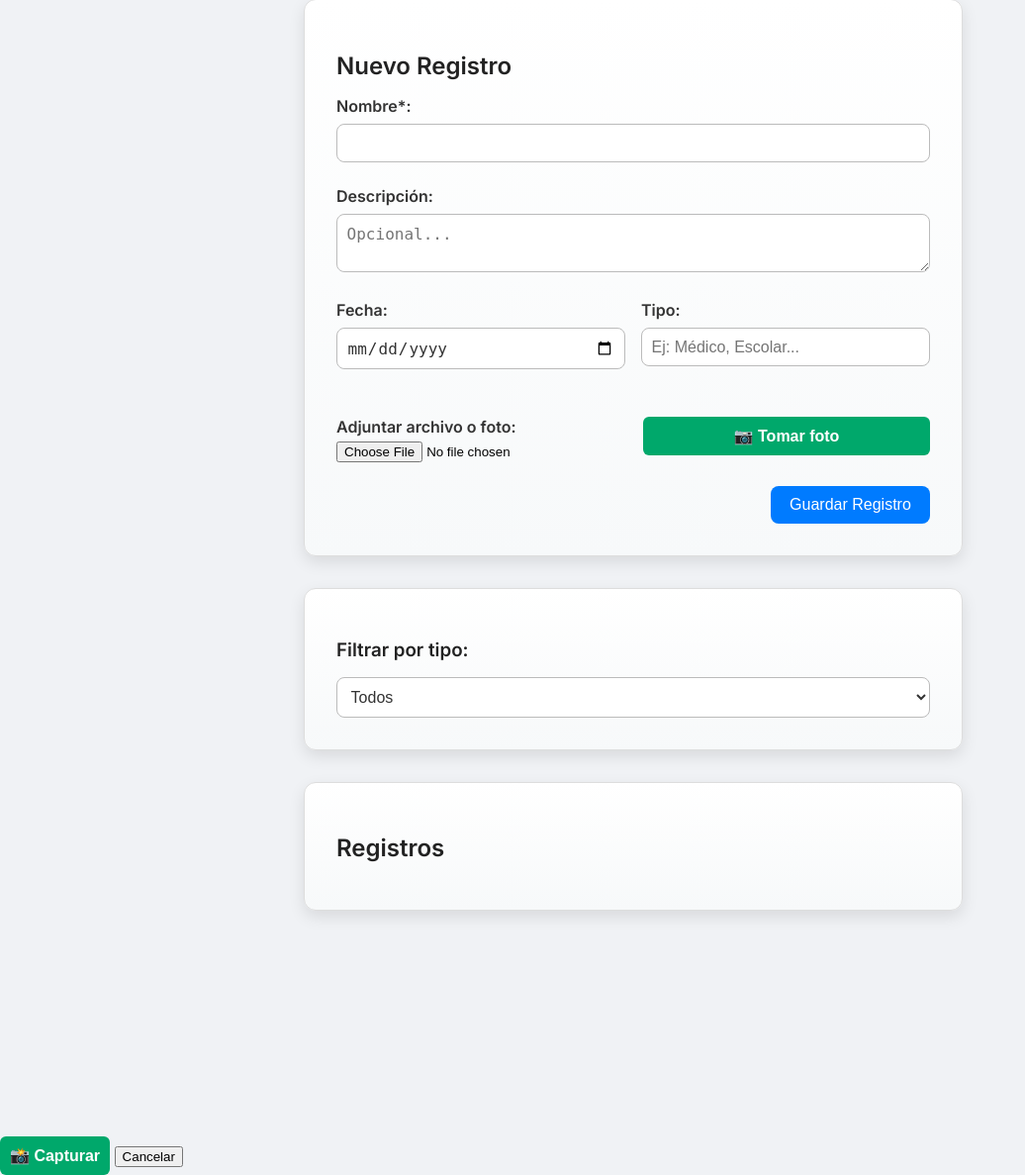
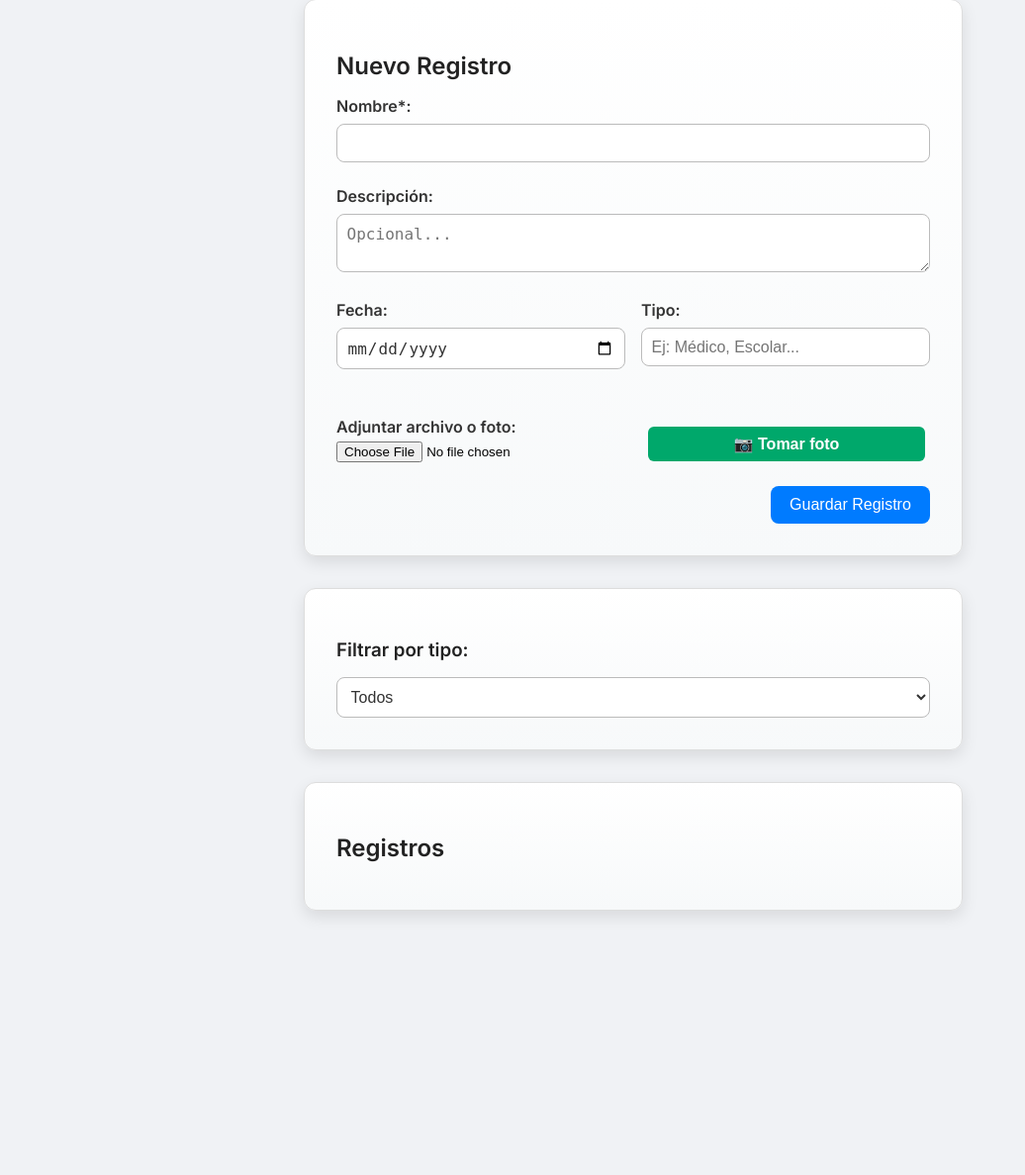
Before and after one commit to drebak85/MiAgenda, a Flask app: page /registro in a window 1280 px wide. Shown: the part 33-1220 px from the top of the page at 99% size, without its empty margins (0-1036 px from the left). After the commit the page ends 959 px from the top, so only its background shows below. Run offline with Flask 3, Linux system fonts and the light colour scheme; some libraries are stand-ins or nearby versions.

Commit message:
Add files via upload

```diff
--- a/static/css/registro.css
+++ b/static/css/registro.css
@@ -178,3 +178,32 @@
 .btn-foto:hover {
   background-color: #007e54;
 }
+
+.modal-camara {
+  position: fixed;
+  top: 50%;
+  left: 50%;
+  transform: translate(-50%, -50%);
+  background: #1e1e1e;
+  padding: 20px;
+  border-radius: 10px;
+  z-index: 1000;
+  display: none;
+}
+
+.modal-camara.visible {
+  display: block;
+}
+
+.modal-camara video {
+  width: 300px;
+  max-width: 100%;
+  border-radius: 8px;
+}
+
+.btn-foto, .btn-cerrar {
+  margin: 10px 5px 0;
+  padding: 8px 12px;
+  font-size: 1rem;
+  cursor: pointer;
+}
```
